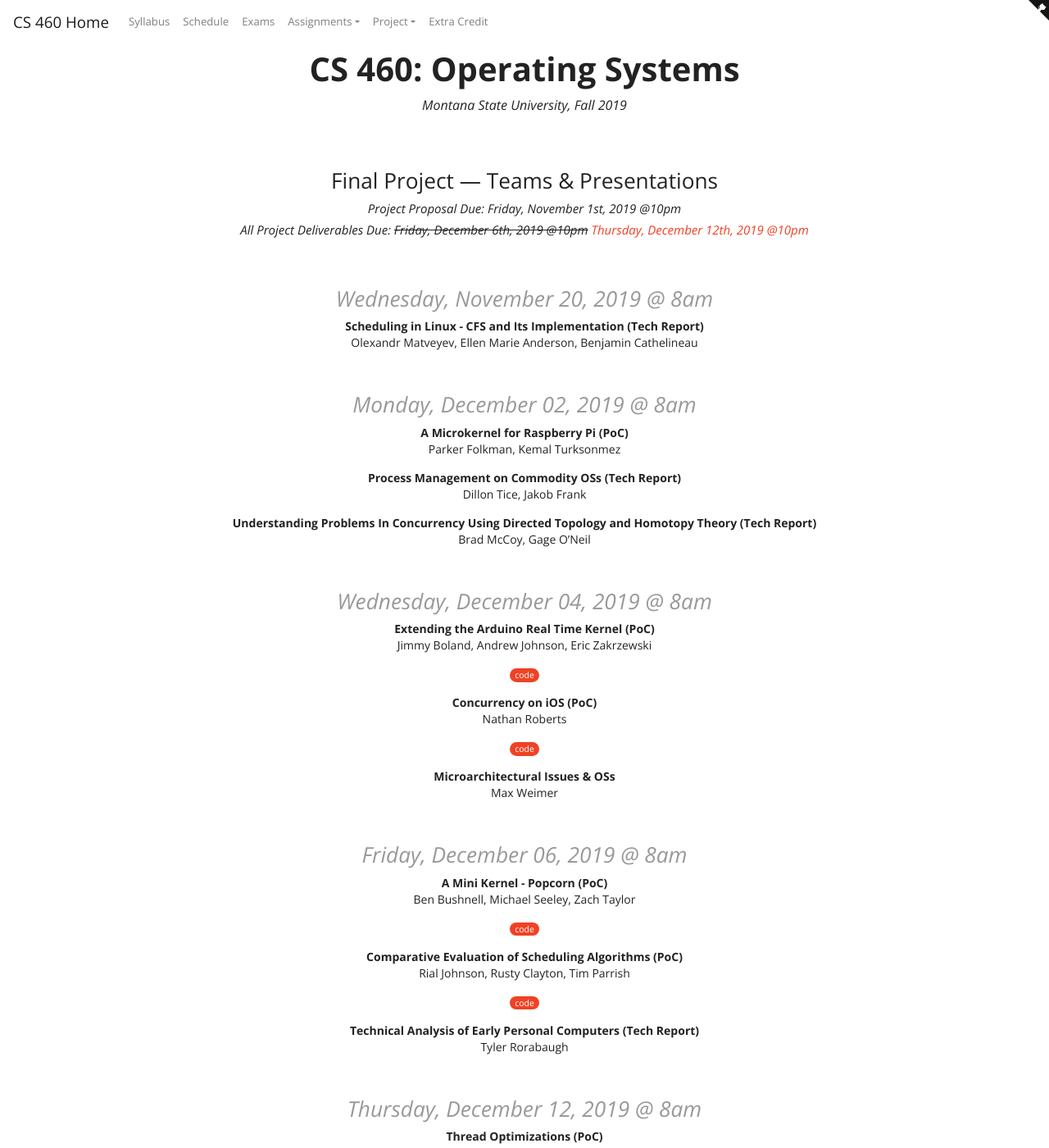
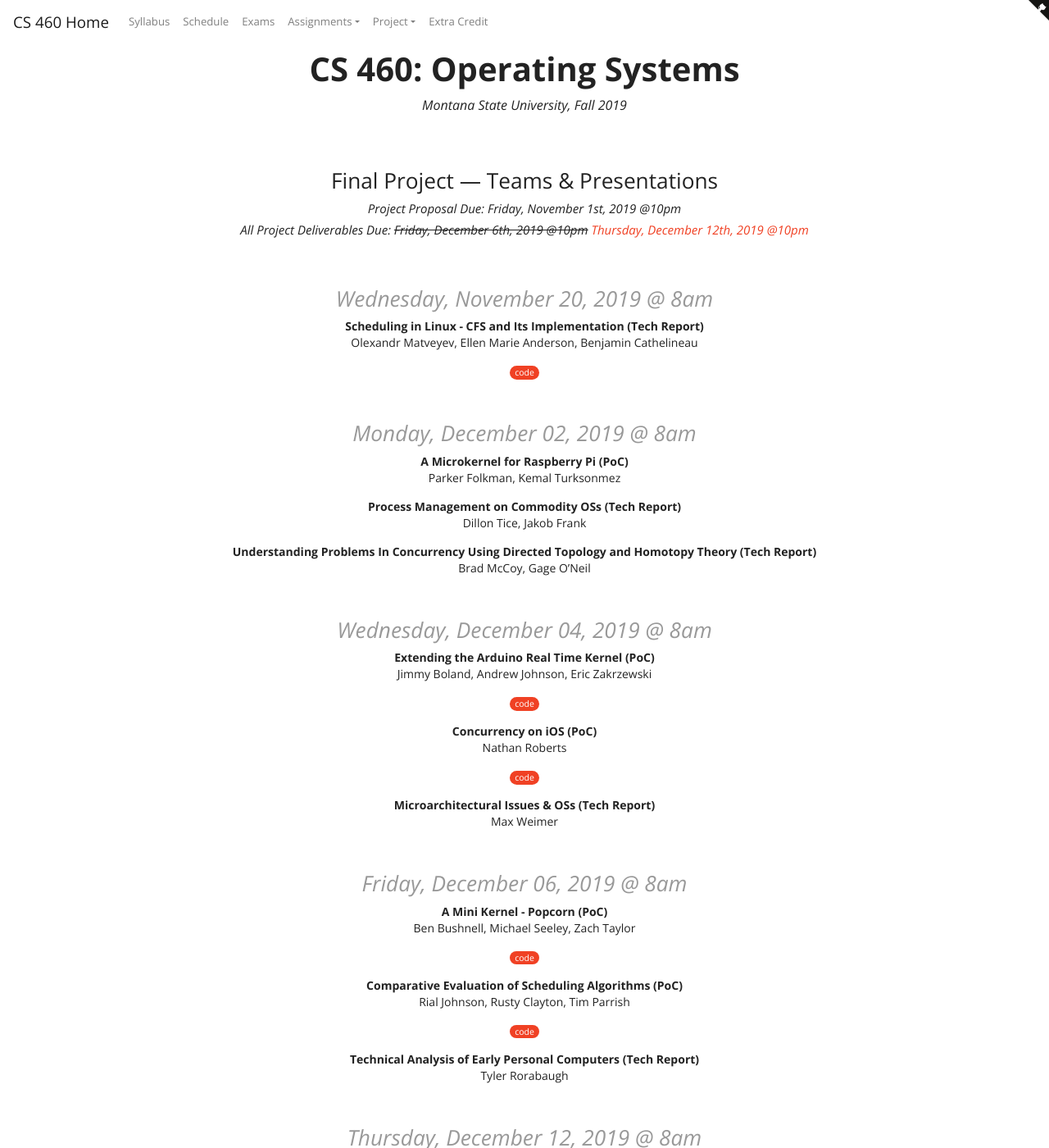
Before and after one commit to traviswpeters/cs460-2019-fall, a Jekyll site: the page built from project/schedule.md, in a window 1280 px wide and 1400 px high. Shown: the whole window at 82% size. Built offline with Jekyll 4.4.1, drawn with Linux system fonts in a browser that asks for light colours; nearby versions of some CDN libraries; some of the changed text lies outside the part shown.

Commit message:
update with final resources

```diff
--- a/project/schedule.md
+++ b/project/schedule.md
@@ -7,6 +7,7 @@ teams:
    title: "Scheduling in Linux - CFS and Its Implementation (Tech Report)"
    date: 2019-11-20
    time: '@ 8am'
+   code: 'https://github.com/olimar718/SchedulerPoliciesAndNicenessTest'
 
  - id: team-folkman-turksonmez
    members: 'Parker Folkman, Kemal Turksonmez'
@@ -42,7 +43,7 @@ teams:
 
  - id: team-weimer
    members: 'Max Weimer'
-   title: 'Microarchitectural Issues & OSs'
+   title: 'Microarchitectural Issues & OSs (Tech Report)'
    date: 2019-12-04
    time: '@ 8am'
 
@@ -68,7 +69,7 @@ teams:
 
  - id: team-austin-rust-wall
    members: 'Gavin Austin, Nicholas Rust, Ren Wall'
-   title: 'Thread Optimizations (PoC)'
+   title: 'Thread Optimizations (Tech Report)'
    date: 2019-12-12
    time: '@ 8am'
 
```
Also changed, not shown: 15 other files.
